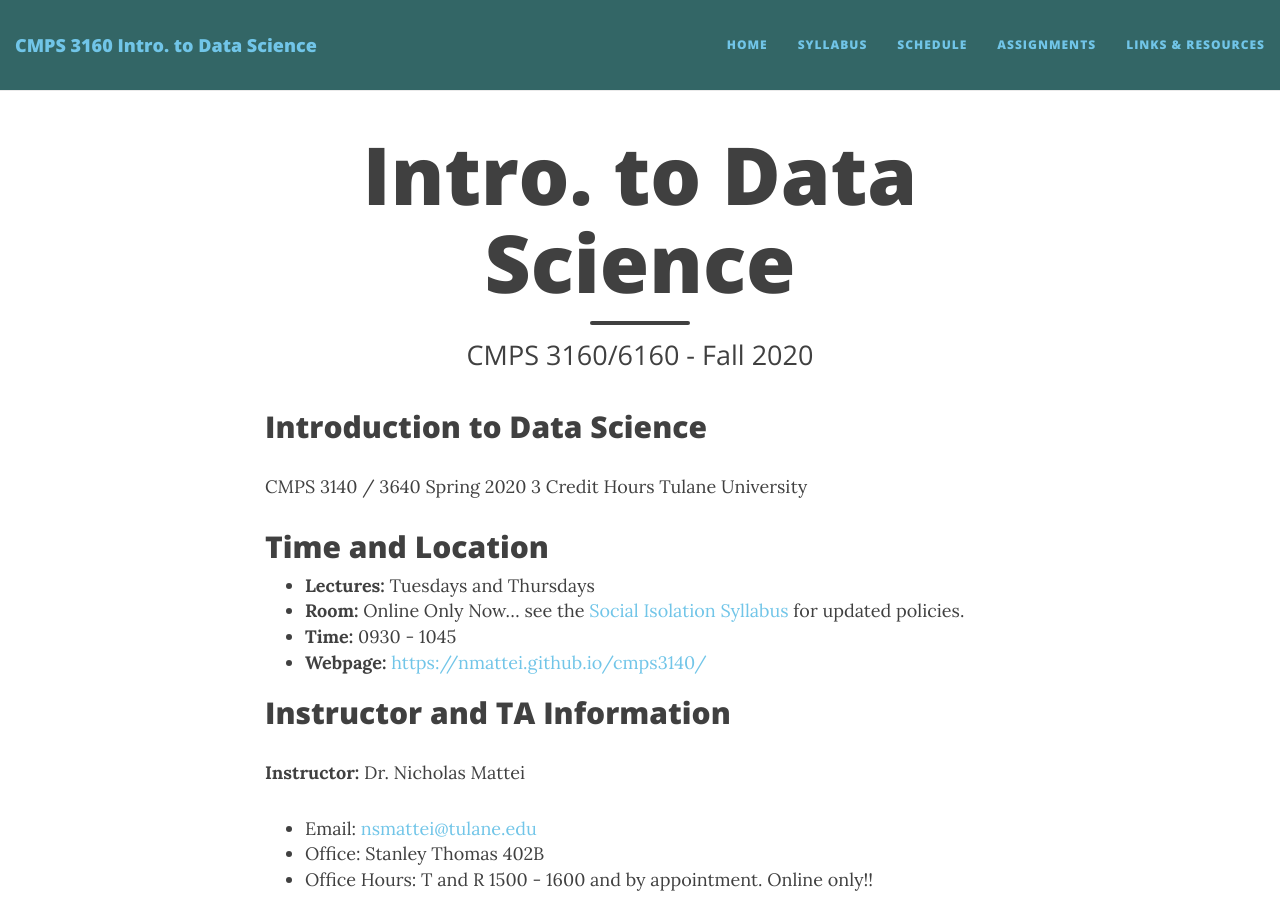
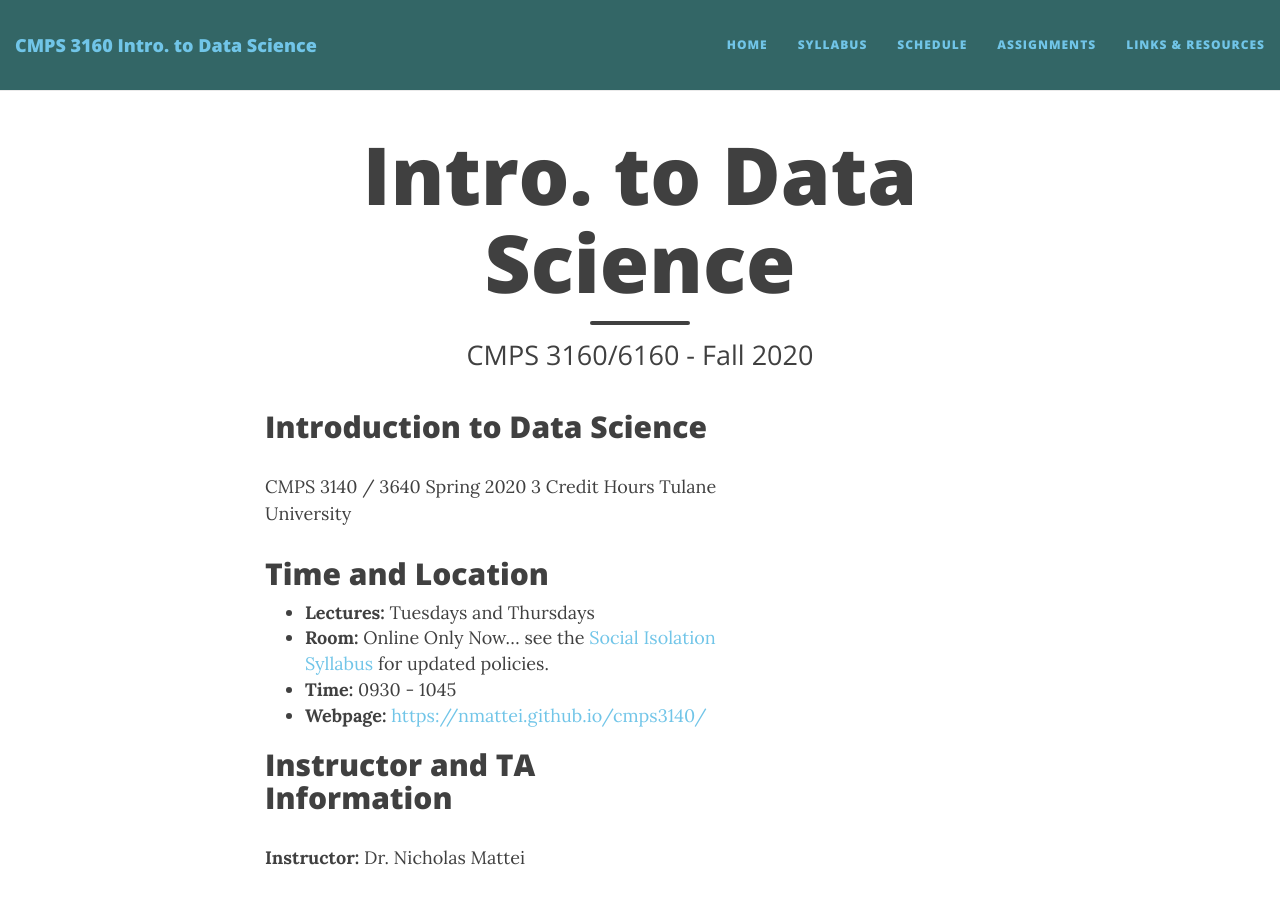
Before and after one commit to nmattei/cmps3160, a Jekyll site: the page built from index.md, in a window 1280 px wide and 900 px high. Built offline with Jekyll 4.4.1, drawn with Linux system fonts in a browser that asks for light colours; nearby versions of some CDN libraries.

Commit message:
resetting gutters

```diff
--- a/_layouts/page.html
+++ b/_layouts/page.html
@@ -6,7 +6,7 @@
 
 <div class="container" role="main">
   <div class="row">
-    <div class="col-lg-10 col-lg-offset-2 col-md-10 col-md-offset-1">
+    <div class="col-lg-5 col-lg-offset-2 col-md-5 col-md-offset-1">
       {{ content }}
 	    {% if page.comments %}
         <div class="disqus-comments">
```
